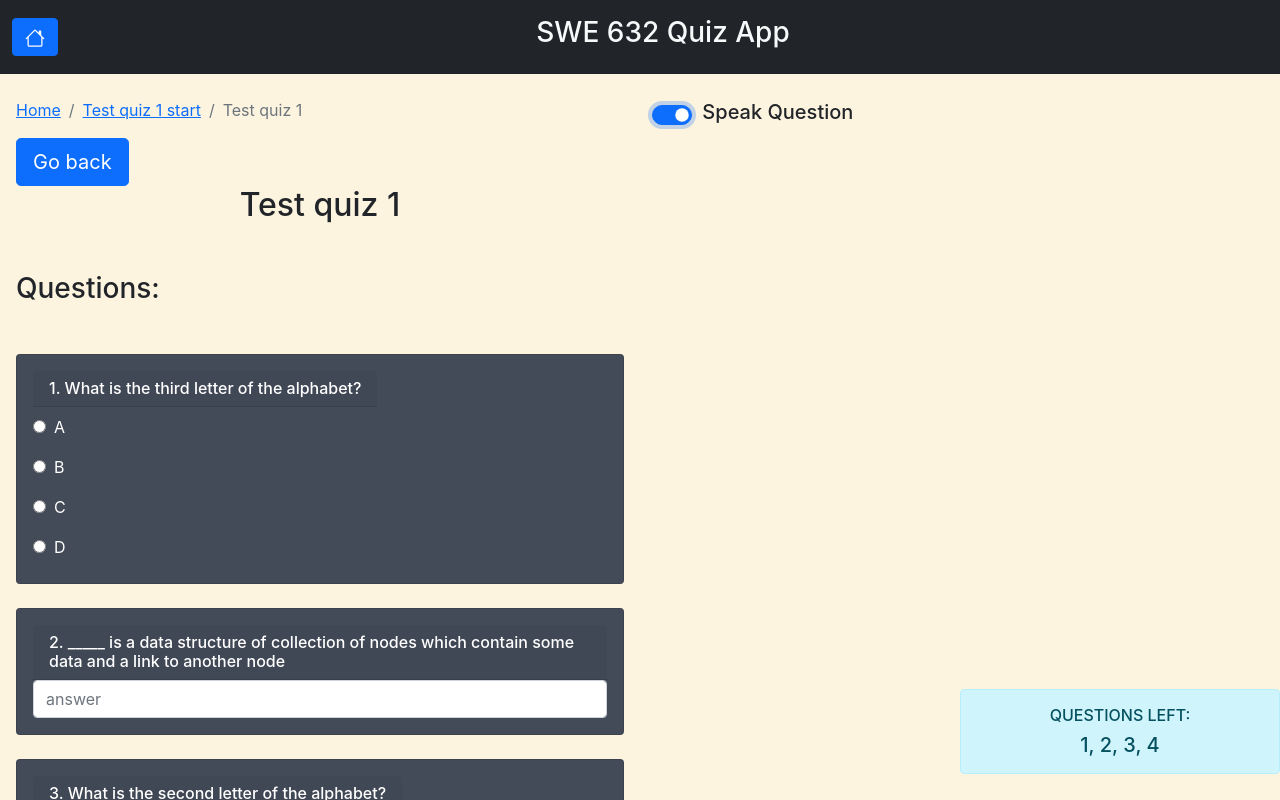
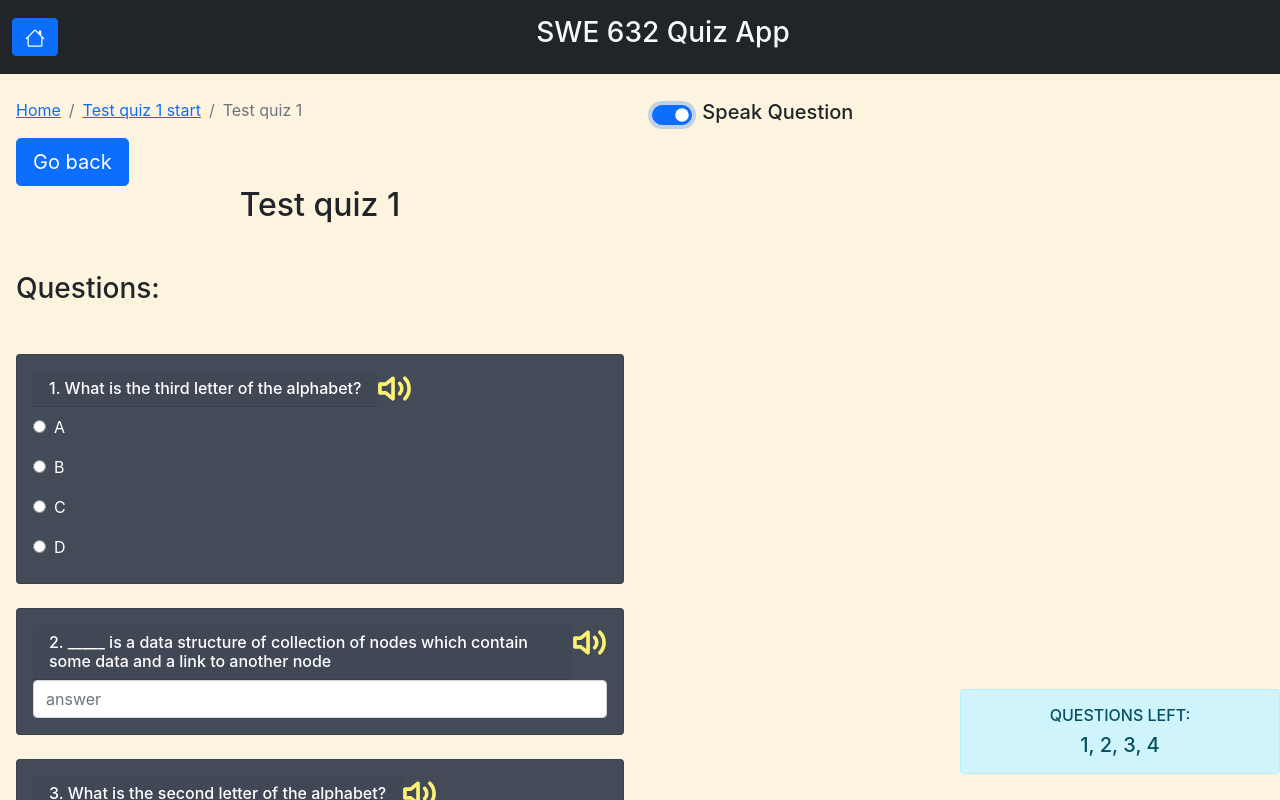
Before and after one commit to eroberts01/quizapp, a React (Create React App) app in the folder quizapp/: page /#/1 in a window 1280 px wide. Both pictures are taken after a click on the checkbox "Speak Question". Shown: the top 800 px of the page. Built offline with nearby package versions, Linux system fonts and the light colour scheme.

Commit message:
Fix 6. Added speaker icons

```diff
--- a/quizapp/src/components/QuizForm.js
+++ b/quizapp/src/components/QuizForm.js
@@ -18,7 +18,7 @@ const speak = (text) => {
 
 
 export default function QuizForm(props) {
-    const width = window.innerWidth/3;
+    const width = window.innerWidth / 3;
     const navigate = useNavigate();
     const params = useParams();
     const quizId = params['id'];
@@ -68,10 +68,12 @@ export default function QuizForm(props) {
                 });
             }}>
                 <h5><Form.Check type="switch" id="custom-switch" label={<span title="Click on each question to speak it aloud.">Speak Question</span>}
-                   checked={enableSpeech}
-                   onChange={() => {{
-                        setEnableSpeech(!enableSpeech)
-                    } }}
+                    checked={enableSpeech}
+                    onChange={() => {
+                        {
+                            setEnableSpeech(!enableSpeech)
+                        }
+                    }}
                     size="lg" style={{ 'position': 'absolute', 'top': 100, 'right': width }} /></h5>
                 {!validate() ?
                     <h5 key={answeredSoFar} className='alert alert-info text-wrap w-25 text-center' style={{ 'position': 'fixed', 'bottom': 10, 'right': 0 }}>
@@ -100,7 +102,6 @@ export default function QuizForm(props) {
                             'background-color': answers.hasOwnProperty(id) ? '#3c5fa6' : '#434a58'
                         }} onClick={() => {
                             setSelectedQuestion(id);
-                            console.log("Inside: ", enableSpeech)
                             if (enableSpeech) {
                                 if (q.type === "multiple_choice" || q.type === "true_false") {
                                     speak(`Question ${id + 1}: ${q.question}`);
@@ -116,6 +117,16 @@ export default function QuizForm(props) {
                         >
                             <div className="question-header">
                                 <h6 className="card-header">{id + 1}. {q.question}  </h6>
+                                {enableSpeech ?
+                                    <div title='Click to read out loud'>
+                                        <svg xmlns="http://www.w3.org/2000/svg" width="35" height="35" viewBox="0 0 24 24" fill="none" stroke="#fdf274" stroke-width="2.5" stroke-linecap="round" stroke-linejoin="round">
+                                            <polygon points="11 5 6 9 2 9 2 15 6 15 11 19 11 5"></polygon>
+                                            <path d="M19.07 4.93a10 10 0 0 1 0 14.14M15.54 8.46a5 5 0 0 1 0 7.07"></path></svg>
+                                    </div>
+                                    :
+                                    <></>
+                                }
+
                                 <h5 className="answered">{answers.hasOwnProperty(id) ? "✔ Answered" : ""}</h5>
                             </div>
 
--- a/quizapp/src/questions.json
+++ b/quizapp/src/questions.json
@@ -208,31 +208,31 @@
                 "answer": "may change the state of interrupted process to 'blocked'and schedule another process"
             },
             {
-                "question": "________ refers to the physical parts of a computer that u can see and touch",
+                "question": "______ refers to the physical parts of a computer that u can see and touch",
                 "type": "fill_in_the_blank",
                 "answer_choices": {},
                 "answer": "hardware"
             },
             {
-                "question": "________ is a process that aims to find and remove bugs from the source code of a program.",
+                "question": "______ is a process that aims to find and remove bugs from the source code of a program.",
                 "type": "fill_in_the_blank",
                 "answer_choices": {},
                 "answer": "debugging"
             },
             {
-                "question": "________ stands for integrated development environment.",
+                "question": "______ stands for integrated development environment.",
                 "type": "fill_in_the_blank",
                 "answer_choices": {},
                 "answer": "IDE"
             },
             {
-                "question": "________  is a computer program that supports the main system on a computer when it starts up.",
+                "question": "______  is a computer program that supports the main system on a computer when it starts up.",
                 "type": "fill_in_the_blank",
                 "answer_choices": {},
                 "answer": "kernel"
             },
             {
-                "question": "________  stands for local area network.",
+                "question": "______  stands for local area network.",
                 "type": "fill_in_the_blank",
                 "answer_choices": {},
                 "answer": "lan"
```
